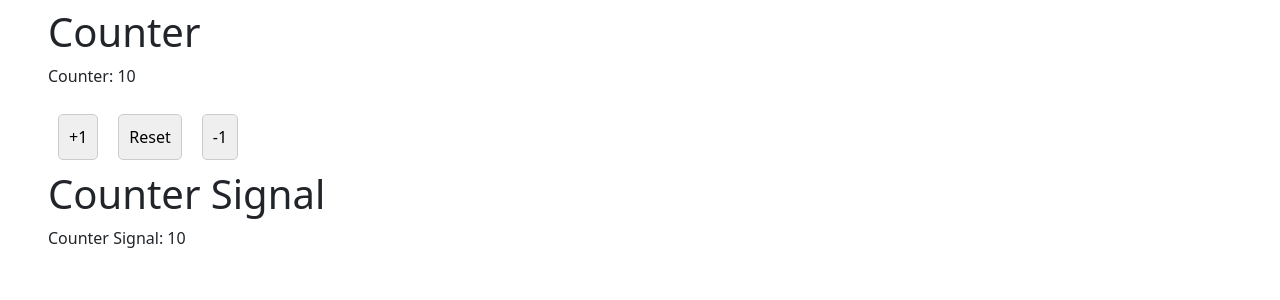
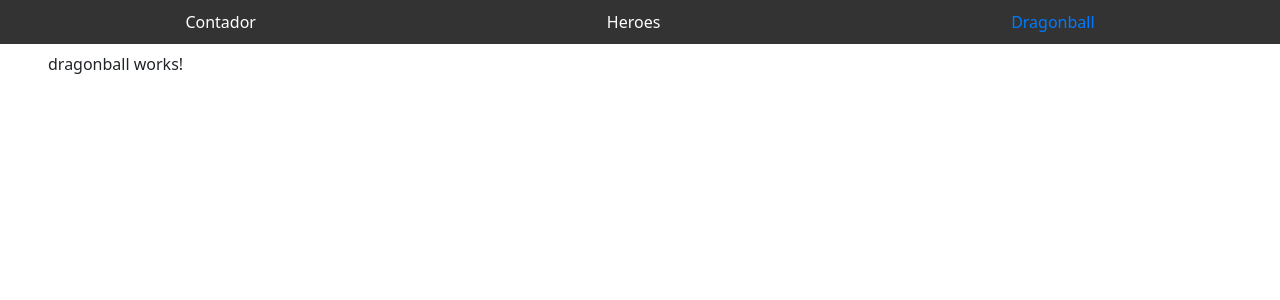
Before and after one commit to Feliperojas2601/cl-softeng-portfolio, an Angular app in the folder Angular/bases/: page /dragonball in a window 1280 px wide. Before the commit this address led to /. Shown: the top 300 px of the page. Built offline with nearby package versions, Linux system fonts and the light colour scheme.

Commit message:
Add Navbar component to app layout and introduce Dragonball route

```diff
--- a/Angular/bases/src/app/app.component.html
+++ b/Angular/bases/src/app/app.component.html
@@ -1,4 +1,5 @@
 <!-- HTML, Si tenemos más de 3 etiquetas, se recomienda usar este archivo separado en lugar de app.component.ts -->
- <section class="mx-5 mt-2">
+<app-navbar/> <!-- Componente Navbar, debe ser importado en el app.component.ts -->
+<section class="mx-5 mt-2">
     <router-outlet/>
  </section>
--- a/Angular/bases/src/app/app.component.ts
+++ b/Angular/bases/src/app/app.component.ts
@@ -1,9 +1,10 @@
 import { Component } from '@angular/core';
 import { RouterOutlet } from '@angular/router';
+import { NavbarComponent } from './components/shared/navbar/navbar.component';
 
 @Component({
   selector: 'app-root', // Nombre de la etiqueta HTML que se usará en el HTML
-  imports: [RouterOutlet], // Importación de RouterOutlet para que el componente pueda usar las rutas con la etiqueta <router-outlet></router-outlet>
+  imports: [RouterOutlet, NavbarComponent], // Importación de RouterOutlet para que el componente pueda usar las rutas con la etiqueta <router-outlet></router-outlet>
   templateUrl: './app.component.html', // Ruta del archivo HTML que se usará en el componente
   styleUrl: './app.component.css' // Ruta del archivo CSS que se usará en el componente
   // standalone: true // Para que el componente sea su propio módulo
--- /dev/null
+++ b/Angular/bases/src/app/components/shared/navbar/navbar.component.css
@@ -0,0 +1,16 @@
+nav {
+    display: flex;
+    justify-content: space-around;
+    background-color: #333;
+    padding: 10px;
+    color: white;
+}
+
+nav a {
+    color: #fff;
+    text-decoration: none;
+}
+
+nav a.active {
+    color: #007bff;
+}
--- /dev/null
+++ b/Angular/bases/src/app/components/shared/navbar/navbar.component.html
@@ -0,0 +1,8 @@
+<nav>
+    <a [routerLink]="['/']" [routerLinkActive]="'active'"
+        [routerLinkActiveOptions]="{ exact: true }"
+    >Contador</a> <!-- [routerLinkActive] es una directiva en angular para enlaces de navegación que se activa cuando el enlace está activo, el [] es para señales -->
+    <!-- exact: true para que el enlace sea exacto -->
+    <a [routerLink]="['/hero']" [routerLinkActive]="'active'">Heroes</a> <!-- [routerLink] es una directiva en angular para enlaces de navegación, el [] es para enlaces dinámicos -->
+    <a [routerLink]="['/dragonball']" [routerLinkActive]="'active'">Dragonball</a>
+</nav>
--- /dev/null
+++ b/Angular/bases/src/app/pages/dragonball/dragonball.component.html
@@ -0,0 +1 @@
+<p>dragonball works!</p>
```
Also changed, not shown: Angular/bases/src/app/app.routes.ts (+7 -0 lines), Angular/bases/src/app/components/shared/navbar/navbar.component.ts (added, +13 -0 lines), Angular/bases/src/app/pages/dragonball/dragonball.component.ts (added, +11 -0 lines), Angular/bases/src/app/pages/dragonball/dragonball.component.css (added).
